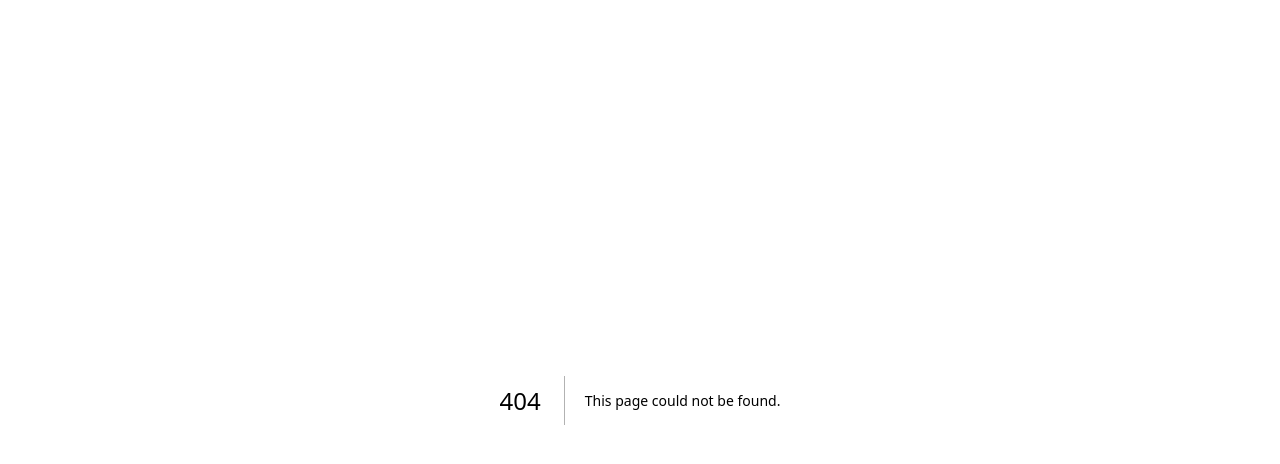
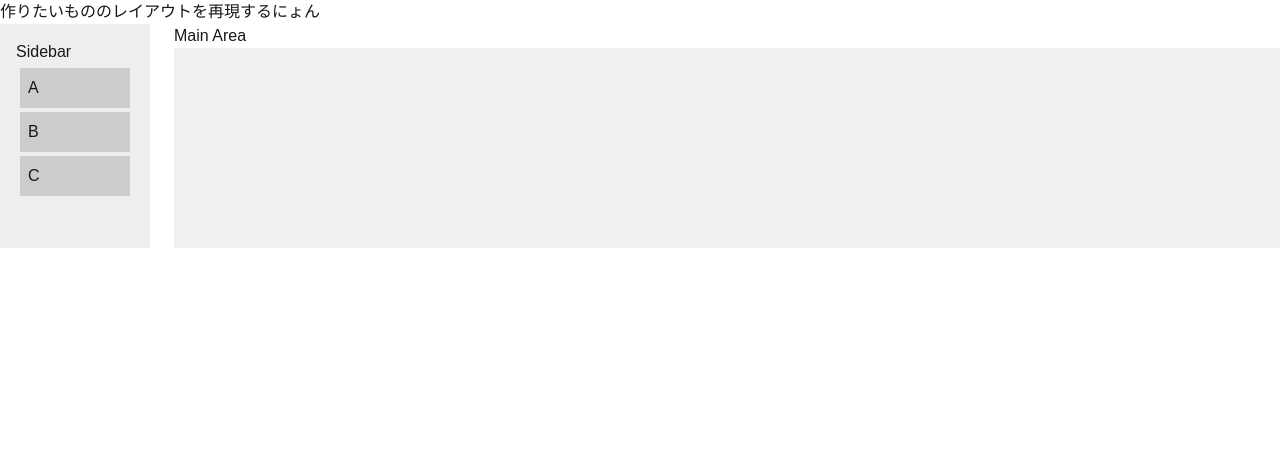
Before and after one commit to shunto-ishiguro/tutorial-app, a Next.js app: page /prelayout in a window 1280 px wide. Before the commit this address had no page. Shown: the top 464 px of the page. Built offline with nearby package versions, Linux system fonts and the light colour scheme.

Commit message:
dnd-kit入れてみた

```diff
--- /dev/null
+++ b/app/prelayout/dragdropdemo.tsx
@@ -0,0 +1,95 @@
+'use client';
+import { DndContext, useDraggable, useDroppable } from '@dnd-kit/core';
+import { useState } from 'react';
+const SidebarItem = ({ id }: { id: string }) => {
+  const { attributes, listeners, setNodeRef } = useDraggable({ id });
+  return (
+    <div
+      ref={setNodeRef}
+      {...listeners}
+      {...attributes}
+      style={{
+        padding: '8px',
+        margin: '4px',
+        background: '#ccc',
+        cursor: 'grab',
+      }}
+    >
+      {id}
+    </div>
+  );
+};
+
+const MainDropZone = ({ items }: { items: string[] }) => {
+  const { setNodeRef } = useDroppable({ id: 'main' });
+  return (
+    <div
+      ref={setNodeRef}
+      style={{
+        minHeight: '200px',
+        padding: '16px',
+        background: '#f0f0f0',
+        display: 'grid',
+        gridTemplateColumns: 'repeat(auto-fill, minmax(100px, 1fr))',
+        gap: '8px',
+      }}
+    >
+      {items.map((item, index) => (
+        <div
+          key={index}
+          style={{
+            background: '#90caf9',
+            padding: '8px',
+            textAlign: 'center',
+          }}
+        >
+          {item}
+        </div>
+      ))}
+    </div>
+  );
+};
+
+export default function DragDropDemo() {
+  const sidebarItems = ['A', 'B', 'C'];
+  const [mainItems, setMainItems] = useState<string[]>([]);
+
+  const handleDragEnd = (event: DragEndEvent) => {
+  const { active, over } = event;
+  if (!over) return;
+
+  const draggedId = active.id;
+  const overId = over.id;
+
+  // 挿入位置のインデックスを取得
+  const overIndex = mainItems.findIndex((item) => item === overId);
+  if (overIndex === -1) {
+    // overが空白領域（末尾）なら末尾に追加
+    setMainItems((prev) => [...prev, draggedId]);
+  } else {
+    // 間に挿入
+    setMainItems((prev) => [
+      ...prev.slice(0, overIndex),
+      draggedId,
+      ...prev.slice(overIndex),
+    ]);
+  }
+};
+
+  return (
+    <DndContext onDragEnd={handleDragEnd}>
+      <div style={{ display: 'flex', gap: '24px' }}>
+        <aside style={{ width: '150px', background: '#eee', padding: '16px' }}>
+          <h3>Sidebar</h3>
+          {sidebarItems.map((id) => (
+            <SidebarItem key={id} id={id} />
+          ))}
+        </aside>
+        <main style={{ flex: 1 }}>
+          <h3>Main Area</h3>
+          <MainDropZone items={mainItems} />
+        </main>
+      </div>
+    </DndContext>
+  );
+}
--- /dev/null
+++ b/app/prelayout/page.tsx
@@ -0,0 +1,11 @@
+import DragDropDemo from "./dragdropdemo";
+import Sidebar from "./sideber";
+
+export default function Page(){
+    return (
+        <div>
+        <h1>作りたいもののレイアウトを再現するにょん</h1>
+        <DragDropDemo />
+        </div>
+    );
+}
--- /dev/null
+++ b/app/prelayout/sideber.tsx
@@ -0,0 +1,38 @@
+'use client';
+import { DndContext } from '@dnd-kit/core';
+import { SortableContext, useSortable } from '@dnd-kit/sortable';
+import { CSS } from '@dnd-kit/utilities';
+
+const SidebarItem = ({ id, title }: { id: string; title: string }) => {
+  const { attributes, listeners, setNodeRef, transform } = useSortable({ id });
+  const style = {
+    transform: CSS.Transform.toString(transform),
+    padding: '8px',
+    margin: '4px',
+    background: '#aaaaaa',
+    cursor: 'grab',
+  };
+
+  return (
+    <div ref={setNodeRef} style={style} {...attributes} {...listeners}>
+      {title}
+    </div>
+  );
+};
+
+
+export default function Sidebar() {
+  const items = ['item1', 'item2', 'item3', 'item4'];
+
+  return (
+    <aside style={{ width: '240px', padding: '16px', background: '#f4f4f4' }}>
+      <DndContext>
+        <SortableContext items={items}>
+          {items.map((id) => (
+            <SidebarItem key={id} id={id} title={id} />
+          ))}
+        </SortableContext>
+      </DndContext>
+    </aside>
+  );
+}
```
Also changed, not shown: package.json (+9 -6 lines), 1 other file (tests, documents, lock files or other folders).
